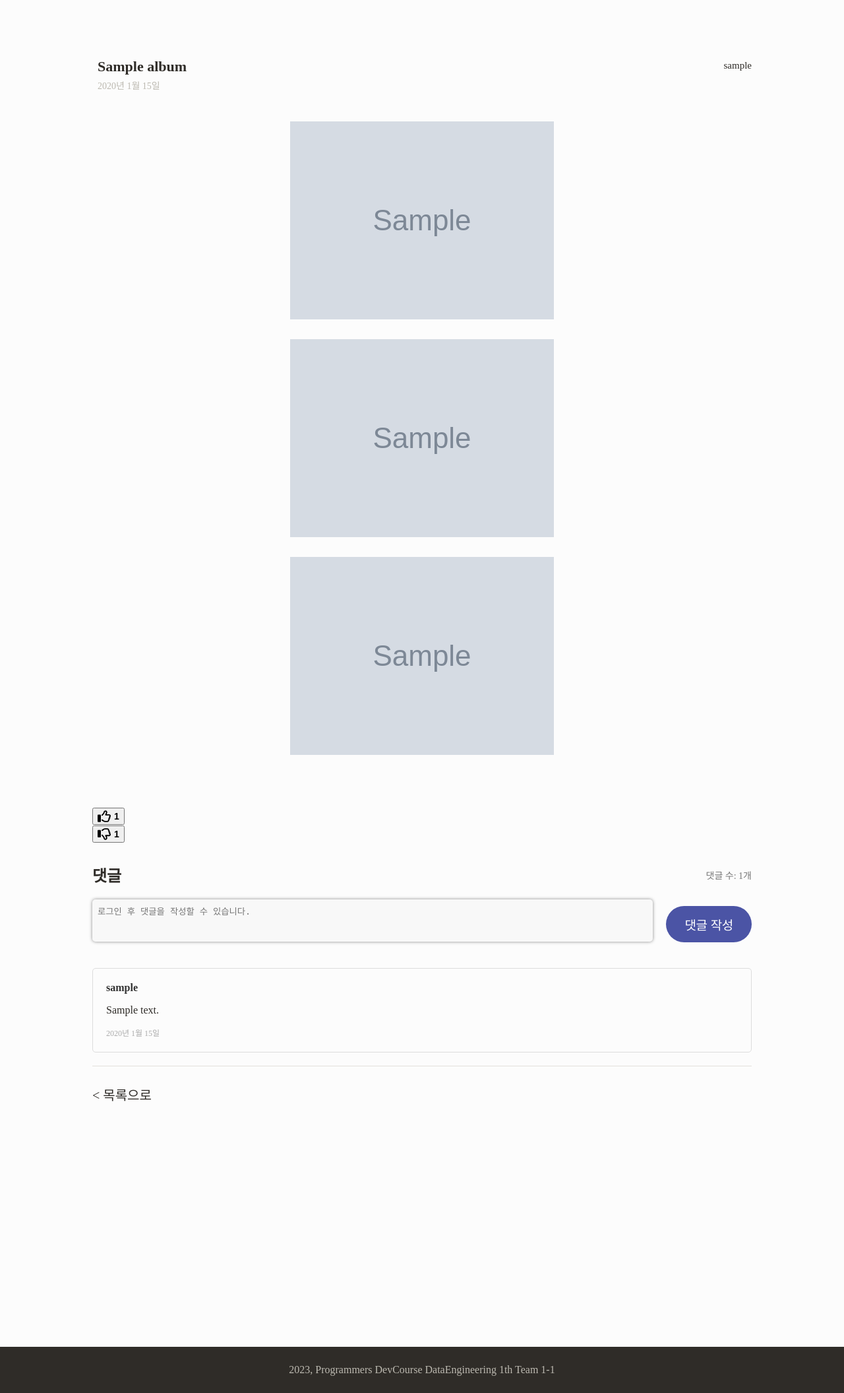
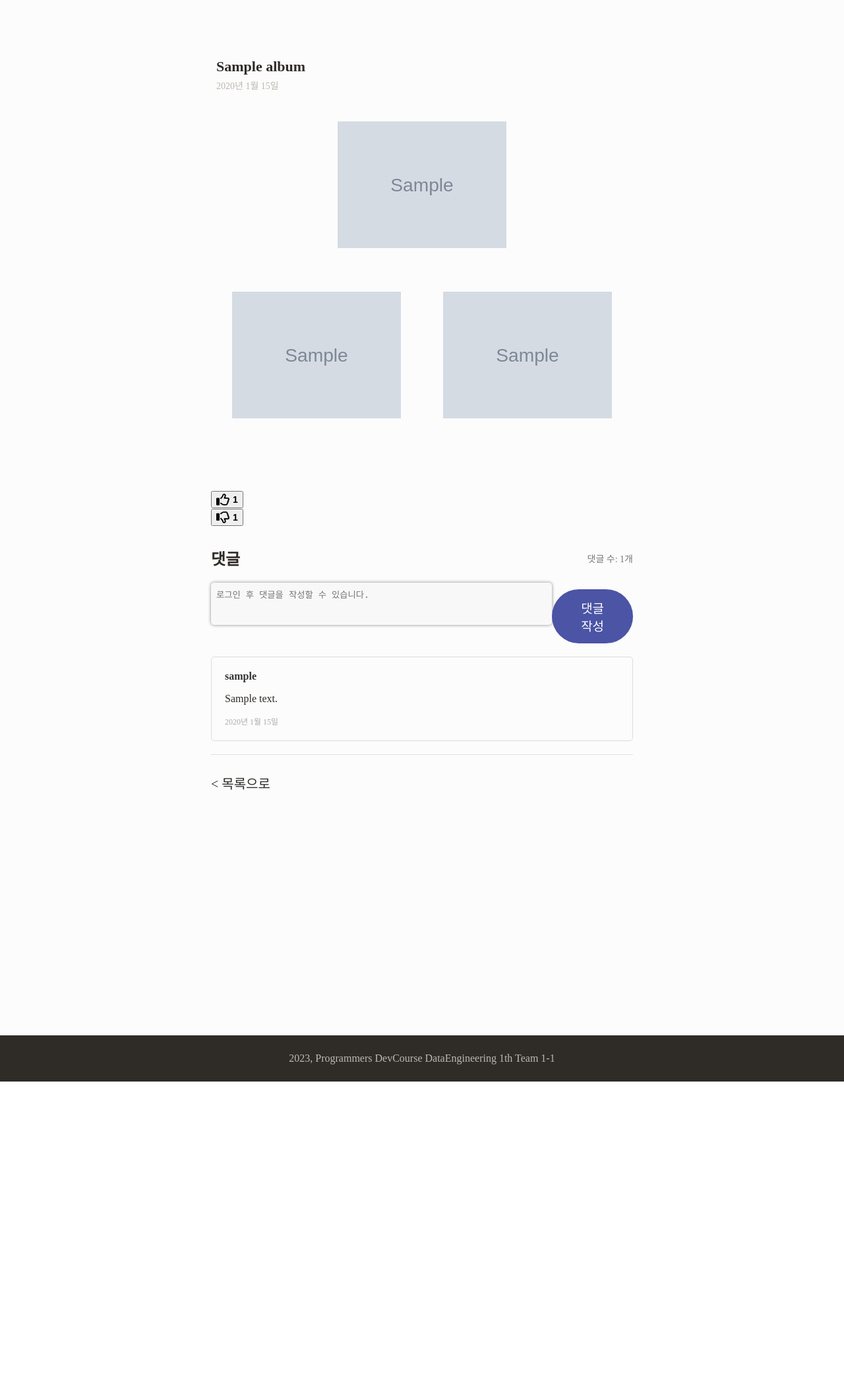
Before and after one commit to Devcourse-1th-team1-1/back-end-repo, a Django app: page /albums/1/ in a window 1280 px wide. Shown: the part 71-2182 px from the top of the page at 66% size. After the commit the page ends 1710 px from the top, so only its background shows below. Run offline with Django 4.2, Linux system fonts and the light colour scheme; tables that the repository leaves empty hold one stand-in row (values such as "Sample post"); grey boxes marked "Sample" are stand-in pictures; some libraries are stand-ins or nearby versions.

Commit message:
refactor: ui 수정

```diff
--- a/reviewSite/static/styles/style.css
+++ b/reviewSite/static/styles/style.css
@@ -1,7 +1,7 @@
 :root {
   --border: #e3e1dc;
   --max-width: 1100px;
-    --max-content-width: 1000px;
+  --max-content-width: 2000px;
   --body-background: #fcfcfc;
   --site-header-background: rgba(255, 255, 255, 0.76);
   --navbar: #2f2c28;
@@ -16,7 +16,7 @@
   --album-detail-side-padding: 8px;
   --file-content-border: #cccac3;
   --file-content-background: #fff;
-    font-family : 'NanumSquareRoundL';
+  font-family: "NanumSquareRoundL";
 }
 
 /* site */
@@ -105,12 +105,23 @@
 }
 
 .max-content-width {
-    max-width: var(--max-content-width);
+  max-width: 95%;
   width: 100%;
 }
 
-  .team-name{
-    margin:auto;
+.album-detail-page .max-content-width {
+  max-width: 50%;
+  width: 100%;
+}
+
+/* .album-detail .max-content-width {
+  max-width: 1000px;
+  width: 100%;
+} */
+
+
+.team-name {
+  margin: auto;
 }
 
 .team-name {
@@ -138,7 +149,7 @@
 
 .content-list .contents {
   display: grid;
-    grid-template-columns: repeat(2, minmax(0, 1fr));
+  grid-template-columns: repeat(5, minmax(0, 1fr));
   gap: 46px 40px;
 }
 
@@ -166,9 +177,9 @@
 
 .content-list .content .thumb {
   display: block;
-    height: 167px;
-    border-top-left-radius:  7px;
-    border-top-right-radius:  7px;
+  height: 600px;
+  border-top-left-radius: 7px;
+  border-top-right-radius: 7px;
   background-position: center;
   background-size: cover;
 }
@@ -329,8 +340,8 @@
   display: block;
   margin: 0 auto;
   max-width: 100%;
-    width: auto !important;
-    height: auto !important;
+  width: 40% !important;
+  height: 40% !important;
 }
 
 .album-detail .content .thumb:not(:last-child) {
@@ -390,7 +401,7 @@
 }
 
 .album-form .file-content > img {
-    width : 200px;
+  width: 200px;
   height: 150px;
   object-fit: cover;
   border-radius: 7px;
@@ -561,6 +572,11 @@
   margin-right: 10px;
 }
 
+.word-cloud-group {
+  display: flex;
+  flex-direction: row;
+}
+
   .vote-wrapper {
     display: flex;
     align-items: center;
--- a/reviewSite/templates/album/album_detail.html
+++ b/reviewSite/templates/album/album_detail.html
@@ -5,26 +5,24 @@
 {% block title %}{{ album.title }} | movieReviewCloud{% endblock title %}
 
 {% block content %}
-<main class="site-body">
+<main class="site-body album-detail-page">
   <article class="album-detail max-content-width">
     <div class="album-info">
       <h1 class="title">{{ album.title }}</h1>
-      <div class="author">
-        <a class="album-author">
-          <span>{{ album.author.nickname }}</span>
-        </a>
-      </div>
       <date class="date">{{ album.dt_created|date:"Y년 n월 j일" }}</date>
     </div>
 
     <div class="content">
       <img class="thumb" src="{{ album.image1.url }}">
-      {% if album.image2 %}
-        <img class="thumb" src="{{ album.image2.url }}">
-      {% endif %}
-      {% if album.image3 %}
-        <img class="thumb" src="{{ album.image3.url }}">
-      {% endif %}
+      <br><br>
+      <div class="word-cloud-group">
+        {% if album.image2 %}
+          <img class="thumb word-cloud" src="{{ album.image2.url }}">
+        {% endif %}
+        {% if album.image3 %}
+          <img class="thumb word-cloud" src="{{ album.image3.url }}">
+        {% endif %}
+      </div>
     </div>
     <div class="btn-group me-2" role="group" aria-label="First group">
       <div>
--- a/reviewSite/templates/album/index.html
+++ b/reviewSite/templates/album/index.html
@@ -15,11 +15,6 @@
               <div class="body">
                 <h2 class="title">{{ album.title }}</h2>
                 <date class="date">{{ album.dt_created|date:"Y년 n월 j일" }}</date>
-                <div class="metadata">
-                  <div class="album-author">
-                    <span>{{ album.author.nickname }}</span>
-                  </div>
-                </div>
               </div>
             </section>
           </a>
```
Lines whose indentation alone changed are shown as unchanged.
